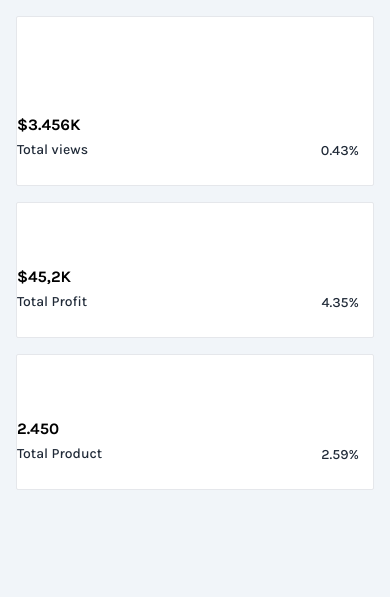
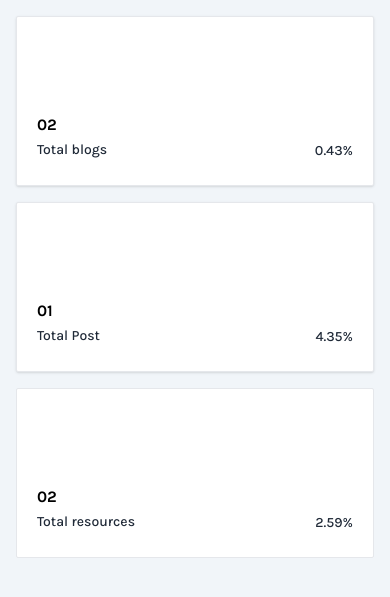
Before and after one commit to tasninanika/campus-connect, a PHP site: page /alumni/alumni_dashboard.php in a window 390 px wide. Shown: the part 76-673 px from the top of the page. Run offline with PHP 8.4, Linux system fonts and the light colour scheme; the visitor is signed in with stand-in values (Sample User, id 1); data that the repository does not hold is empty; some libraries are stand-ins or nearby versions.

Commit message:
updated alumni_dashboard.php

```diff
--- a/alumni/alumni_dashboard.php
+++ b/alumni/alumni_dashboard.php
@@ -166,7 +166,7 @@
     </style>
 </head>
 <body class="bg-slate-100 font-family-karla flex" x-data="setup()" :class="{ 'dark': isDark }">
-    <aside class="relative h-screen w-[350px] hidden sm:block shadow-xl bg-gray-800 dark:bg-[#24303f]">
+    <aside class="relative h-screen w-[350px] hidden sm:block shadow-xl bg-gray-800">
         <div class="p-10 mb-10 border-b border-gray-500">
             <a class="text-white text-base font-bold font-garamond hover:text-gray-300">Welcome,</a>
             <?php
@@ -573,40 +573,27 @@
             >
               <!-- Card Item Start -->
               <div
-                class="rounded-sm border border-stroke bg-white px-7.5 py-6 shadow-default dark:border-strokedark dark:bg-boxdark"
+                class="rounded-sm border bg-white px-7.5 py-6 shadow dark:bg-gray-800 dark:border-gray-700"
                 >
                 <div
                   class="flex h-14 w-10 items-center justify-center rounded-full bg-meta-2 dark:bg-meta-4"
                 >
                   <!-- svg -->
                 </div>
-                <div class="mt-4 flex items-end justify-between">
+                <div class="mt-4 mx-5 flex items-end justify-between">
                   <div>
                     <h4
                       class="text-title-md font-bold text-black dark:text-white"
                     >
-                      $3.456K
+                      02
                     </h4>
-                    <span class="text-sm font-medium">Total views</span>
+                    <span class="text-sm font-medium">Total blogs</span>
                   </div>
 
                   <span
                     class="flex items-center gap-1 text-sm font-medium text-meta-3"
-                  >
+                    >
                     0.43%
-                    <svg
-                      class="fill-meta-3"
-                      width="10"
-                      height="11"
-                      viewBox="0 0 10 11"
-                      fill="none"
-                      xmlns="http://www.w3.org/2000/svg"
-                    >
-                      <path
-                        d="M4.35716 2.47737L0.908974 5.82987L5.0443e-07 4.94612L5 0.0848689L10 4.94612L9.09103 5.82987L5.64284 2.47737L5.64284 10.0849L4.35716 10.0849L4.35716 2.47737Z"
-                        fill=""
-                      />
-                    </svg>
                   </span>
                 </div>
               </div>
@@ -614,61 +601,28 @@
 
               <!-- Card Item Start -->
               <div
-                class="rounded-sm border border-stroke bg-white px-7.5 py-6 shadow-default dark:border-strokedark dark:bg-boxdark"
+                class="rounded-sm border bg-white px-7.5 py-6 shadow dark:border-gray-700 dark:bg-gray-800"
                 >
                 <div
-                  class="flex h-11.5 w-11.5 items-center justify-center rounded-full bg-meta-2 dark:bg-meta-4"
-                >
-                  <svg
-                    class="fill-primary dark:fill-white"
-                    width="20"
-                    height="22"
-                    viewBox="0 0 20 22"
-                    fill="none"
-                    xmlns="http://www.w3.org/2000/svg"
+                  class="flex h-14 w-10 items-center justify-center rounded-full bg-meta-2 dark:bg-meta-4"
                   >
-                    <path
-                      d="M11.7531 16.4312C10.3781 16.4312 9.27808 17.5312 9.27808 18.9062C9.27808 20.2812 10.3781 21.3812 11.7531 21.3812C13.1281 21.3812 14.2281 20.2812 14.2281 18.9062C14.2281 17.5656 13.0937 16.4312 11.7531 16.4312ZM11.7531 19.8687C11.2375 19.8687 10.825 19.4562 10.825 18.9406C10.825 18.425 11.2375 18.0125 11.7531 18.0125C12.2687 18.0125 12.6812 18.425 12.6812 18.9406C12.6812 19.4219 12.2343 19.8687 11.7531 19.8687Z"
-                      fill=""
-                    />
-                    <path
-                      d="M5.22183 16.4312C3.84683 16.4312 2.74683 17.5312 2.74683 18.9062C2.74683 20.2812 3.84683 21.3812 5.22183 21.3812C6.59683 21.3812 7.69683 20.2812 7.69683 18.9062C7.69683 17.5656 6.56245 16.4312 5.22183 16.4312ZM5.22183 19.8687C4.7062 19.8687 4.2937 19.4562 4.2937 18.9406C4.2937 18.425 4.7062 18.0125 5.22183 18.0125C5.73745 18.0125 6.14995 18.425 6.14995 18.9406C6.14995 19.4219 5.73745 19.8687 5.22183 19.8687Z"
-                      fill=""
-                    />
-                    <path
-                      d="M19.0062 0.618744H17.15C16.325 0.618744 15.6031 1.23749 15.5 2.06249L14.95 6.01562H1.37185C1.0281 6.01562 0.684353 6.18749 0.443728 6.46249C0.237478 6.73749 0.134353 7.11562 0.237478 7.45937C0.237478 7.49374 0.237478 7.49374 0.237478 7.52812L2.36873 13.9562C2.50623 14.4375 2.9531 14.7812 3.46873 14.7812H12.9562C14.2281 14.7812 15.3281 13.8187 15.5 12.5469L16.9437 2.26874C16.9437 2.19999 17.0125 2.16562 17.0812 2.16562H18.9375C19.35 2.16562 19.7281 1.82187 19.7281 1.37499C19.7281 0.928119 19.4187 0.618744 19.0062 0.618744ZM14.0219 12.3062C13.9531 12.8219 13.5062 13.2 12.9906 13.2H3.7781L1.92185 7.56249H14.7094L14.0219 12.3062Z"
-                      fill=""
-                    />
-                  </svg>
+                  <!-- svg -->
                 </div>
 
-                <div class="mt-4 flex items-end justify-between">
+                <div class="mt-4 mx-5 flex items-end justify-between">
                   <div>
                     <h4
                       class="text-title-md font-bold text-black dark:text-white"
                     >
-                      $45,2K
+                      01
                     </h4>
-                    <span class="text-sm font-medium">Total Profit</span>
+                    <span class="text-sm font-medium">Total Post</span>
                   </div>
 
                   <span
                     class="flex items-center gap-1 text-sm font-medium text-meta-3"
-                  >
+                    >
                     4.35%
-                    <svg
-                      class="fill-meta-3"
-                      width="10"
-                      height="11"
-                      viewBox="0 0 10 11"
-                      fill="none"
-                      xmlns="http://www.w3.org/2000/svg"
-                    >
-                      <path
-                        d="M4.35716 2.47737L0.908974 5.82987L5.0443e-07 4.94612L5 0.0848689L10 4.94612L9.09103 5.82987L5.64284 2.47737L5.64284 10.0849L4.35716 10.0849L4.35716 2.47737Z"
-                        fill=""
-                      />
-                    </svg>
                   </span>
                 </div>
               </div>
@@ -676,57 +630,28 @@
 
               <!-- Card Item Start -->
               <div
-                class="rounded-sm border border-stroke bg-white px-7.5 py-6 shadow-default dark:border-strokedark dark:bg-boxdark"
+                class="rounded-sm border bg-white px-7.5 py-6 shadow- dark:border-gray-700 dark:bg-gray-800"
                 >
                 <div
-                  class="flex h-11.5 w-11.5 items-center justify-center rounded-full bg-meta-2 dark:bg-meta-4"
+                  class="flex h-14 w-10 items-center justify-center rounded-full bg-meta-2 dark:bg-meta-4"
                 >
-                  <svg
-                    class="fill-primary dark:fill-white"
-                    width="22"
-                    height="22"
-                    viewBox="0 0 22 22"
-                    fill="none"
-                    xmlns="http://www.w3.org/2000/svg"
-                  >
-                    <path
-                      d="M21.1063 18.0469L19.3875 3.23126C19.2157 1.71876 17.9438 0.584381 16.3969 0.584381H5.56878C4.05628 0.584381 2.78441 1.71876 2.57816 3.23126L0.859406 18.0469C0.756281 18.9063 1.03128 19.7313 1.61566 20.3844C2.20003 21.0375 2.99066 21.3813 3.85003 21.3813H18.1157C18.975 21.3813 19.8 21.0031 20.35 20.3844C20.9 19.7656 21.2094 18.9063 21.1063 18.0469ZM19.2157 19.3531C18.9407 19.6625 18.5625 19.8344 18.15 19.8344H3.85003C3.43753 19.8344 3.05941 19.6625 2.78441 19.3531C2.50941 19.0438 2.37191 18.6313 2.44066 18.2188L4.12503 3.43751C4.19378 2.71563 4.81253 2.16563 5.56878 2.16563H16.4313C17.1532 2.16563 17.7719 2.71563 17.875 3.43751L19.5938 18.2531C19.6282 18.6656 19.4907 19.0438 19.2157 19.3531Z"
-                      fill=""
-                    />
-                    <path
-                      d="M14.3345 5.29375C13.922 5.39688 13.647 5.80938 13.7501 6.22188C13.7845 6.42813 13.8189 6.63438 13.8189 6.80625C13.8189 8.35313 12.547 9.625 11.0001 9.625C9.45327 9.625 8.1814 8.35313 8.1814 6.80625C8.1814 6.6 8.21577 6.42813 8.25015 6.22188C8.35327 5.80938 8.07827 5.39688 7.66577 5.29375C7.25327 5.19063 6.84077 5.46563 6.73765 5.87813C6.6689 6.1875 6.63452 6.49688 6.63452 6.80625C6.63452 9.2125 8.5939 11.1719 11.0001 11.1719C13.4064 11.1719 15.3658 9.2125 15.3658 6.80625C15.3658 6.49688 15.3314 6.1875 15.2626 5.87813C15.1595 5.46563 14.747 5.225 14.3345 5.29375Z"
-                      fill=""
-                    />
-                  </svg>
+                  <!-- svg -->
                 </div>
 
-                <div class="mt-4 flex items-end justify-between">
+                <div class="mt-4 mx-5 flex items-end justify-between">
                   <div>
                     <h4
                       class="text-title-md font-bold text-black dark:text-white"
                     >
-                      2.450
+                      02
                     </h4>
-                    <span class="text-sm font-medium">Total Product</span>
+                    <span class="text-sm font-medium">Total resources</span>
                   </div>
 
                   <span
                     class="flex items-center gap-1 text-sm font-medium text-meta-3"
                   >
                     2.59%
-                    <svg
-                      class="fill-meta-3"
-                      width="10"
-                      height="11"
-                      viewBox="0 0 10 11"
-                      fill="none"
-                      xmlns="http://www.w3.org/2000/svg"
-                    >
-                      <path
-                        d="M4.35716 2.47737L0.908974 5.82987L5.0443e-07 4.94612L5 0.0848689L10 4.94612L9.09103 5.82987L5.64284 2.47737L5.64284 10.0849L4.35716 10.0849L4.35716 2.47737Z"
-                        fill=""
-                      />
-                    </svg>
                   </span>
                 </div>
               </div>
```
